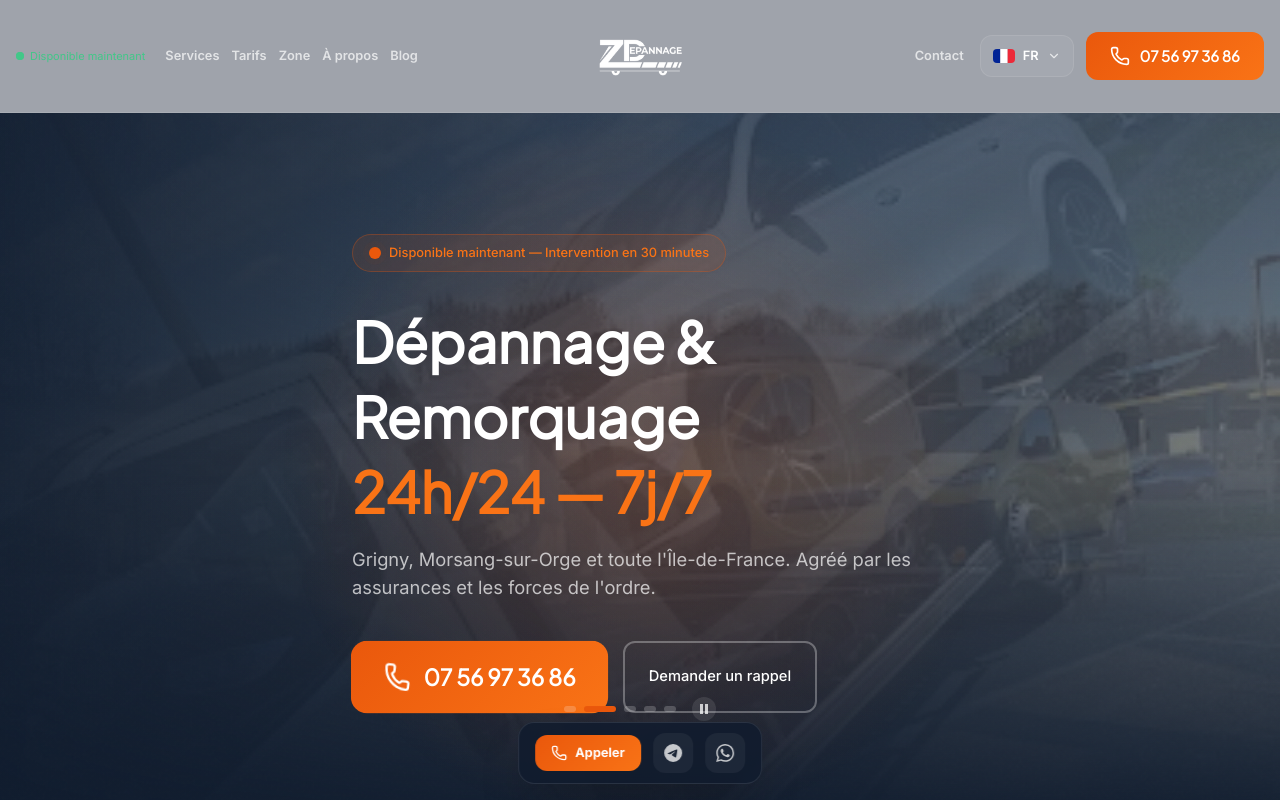
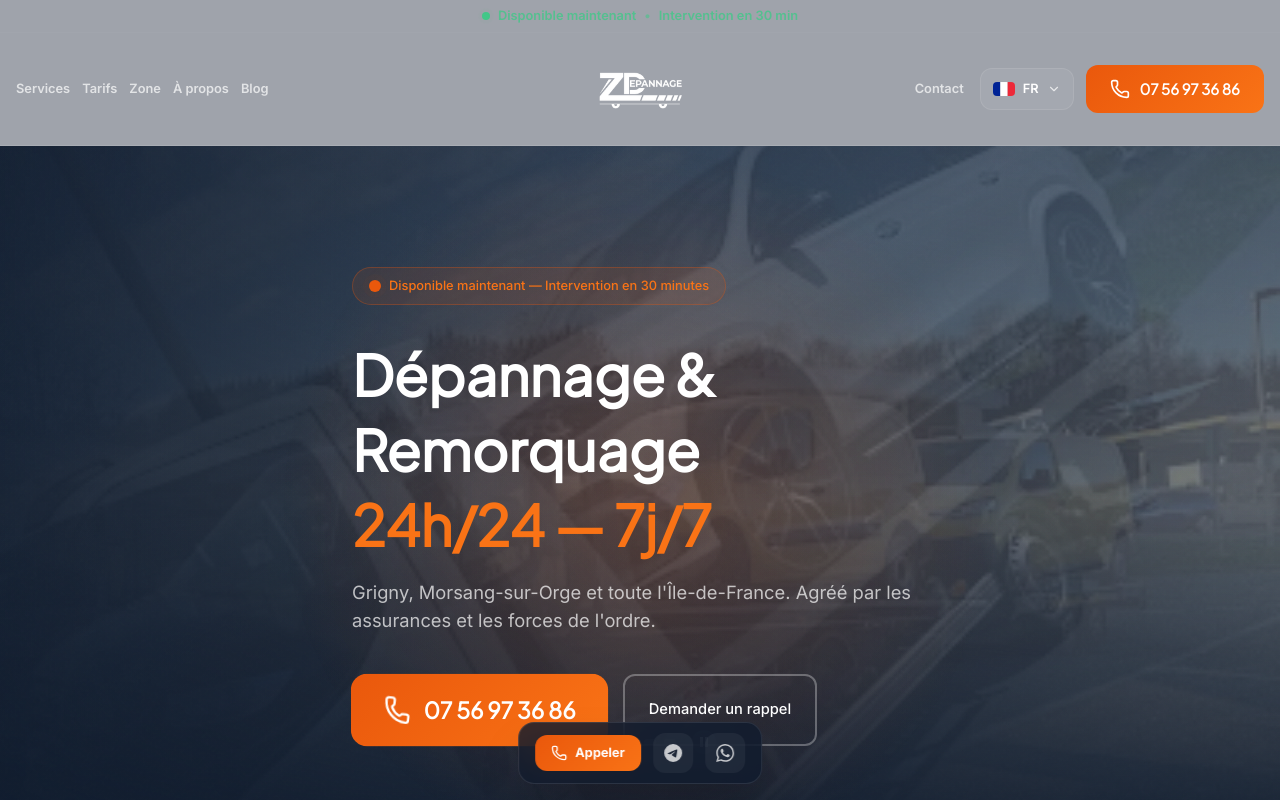
Before and after one commit to 7gMi/z-depannage, a React (Vite) app: page / in a window 1280 px wide. Shown: the top 800 px of the page. Built offline with nearby package versions, Linux system fonts and the light colour scheme.

Commit message:
ui(header): bandeau dispo en haut DANS le header (pas separe) + opacity 60%

```diff
--- a/src/components/layout/Header.tsx
+++ b/src/components/layout/Header.tsx
@@ -121,18 +121,21 @@ export function Header({ phoneDisplay, phoneLink }: { phoneDisplay: string; phon
   return (
     <>
       <header className="sticky top-0 z-50 bg-[var(--bg-dark)]/40 backdrop-blur-xl border-b border-white/10">
+        {/* Bandeau dispo intégré au top du header (opacity 60%) */}
+        <div className="border-b border-white/5 text-green-400/80 text-xs sm:text-sm font-semibold py-1.5 px-4 flex items-center justify-center gap-2 opacity-60">
+          <span className="relative flex h-2 w-2">
+            <span className="animate-ping absolute inline-flex h-full w-full rounded-full bg-green-400 opacity-75" />
+            <span className="relative inline-flex rounded-full h-2 w-2 bg-green-400" />
+          </span>
+          <span className="whitespace-nowrap">{t('header.available')}</span>
+          <span className="hidden sm:inline opacity-70">•</span>
+          <span className="hidden sm:inline">{t('header.intervention')}</span>
+        </div>
         <div className="max-w-7xl mx-auto px-4">
           {/* Desktop navbar */}
           <div className="hidden lg:flex items-center justify-between h-28">
-            {/* Gauche — liens nav + indicateur dispo */}
+            {/* Gauche — liens nav */}
             <nav className="flex items-center gap-3 flex-1">
-              <span className="flex items-center gap-1.5 text-xs text-green-400 opacity-60 whitespace-nowrap mr-2">
-                <span className="relative flex h-2 w-2">
-                  <span className="animate-ping absolute inline-flex h-full w-full rounded-full bg-green-400 opacity-75" />
-                  <span className="relative inline-flex rounded-full h-2 w-2 bg-green-400" />
-                </span>
-                {t('header.available')}
-              </span>
               {NAV_LEFT.map(({ href, key }) => (
                 <Link
                   key={href}
@@ -204,13 +207,6 @@ export function Header({ phoneDisplay, phoneLink }: { phoneDisplay: string; phon
                 height={192}
                 className="h-12 w-auto brightness-0 invert opacity-90"
               />
-              <span className="flex items-center gap-1 text-[10px] text-green-400 opacity-60 whitespace-nowrap">
-                <span className="relative flex h-1.5 w-1.5">
-                  <span className="animate-ping absolute inline-flex h-full w-full rounded-full bg-green-400 opacity-75" />
-                  <span className="relative inline-flex rounded-full h-1.5 w-1.5 bg-green-400" />
-                </span>
-                {t('header.available')}
-              </span>
             </Link>
 
             <div className="flex items-center gap-3">
```
